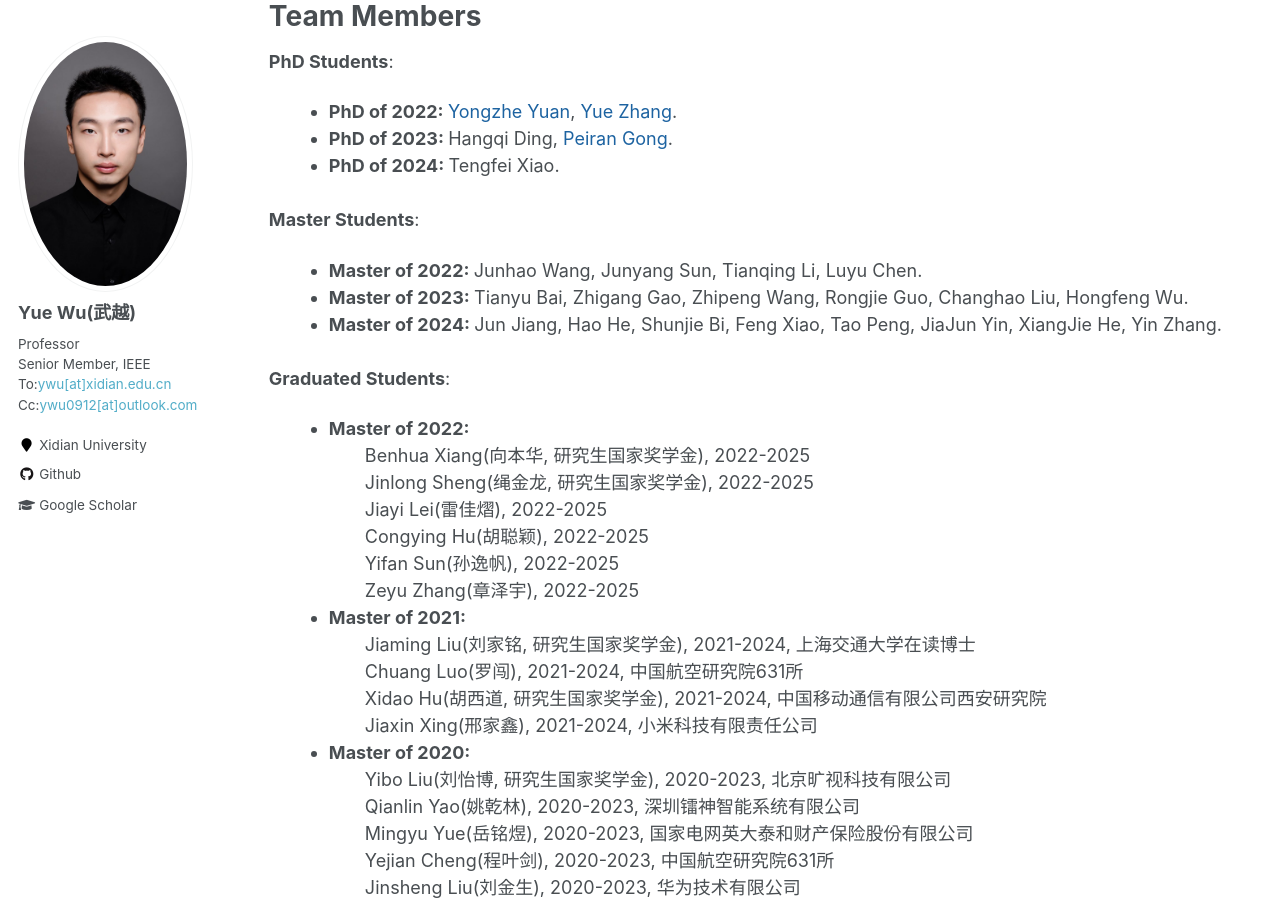
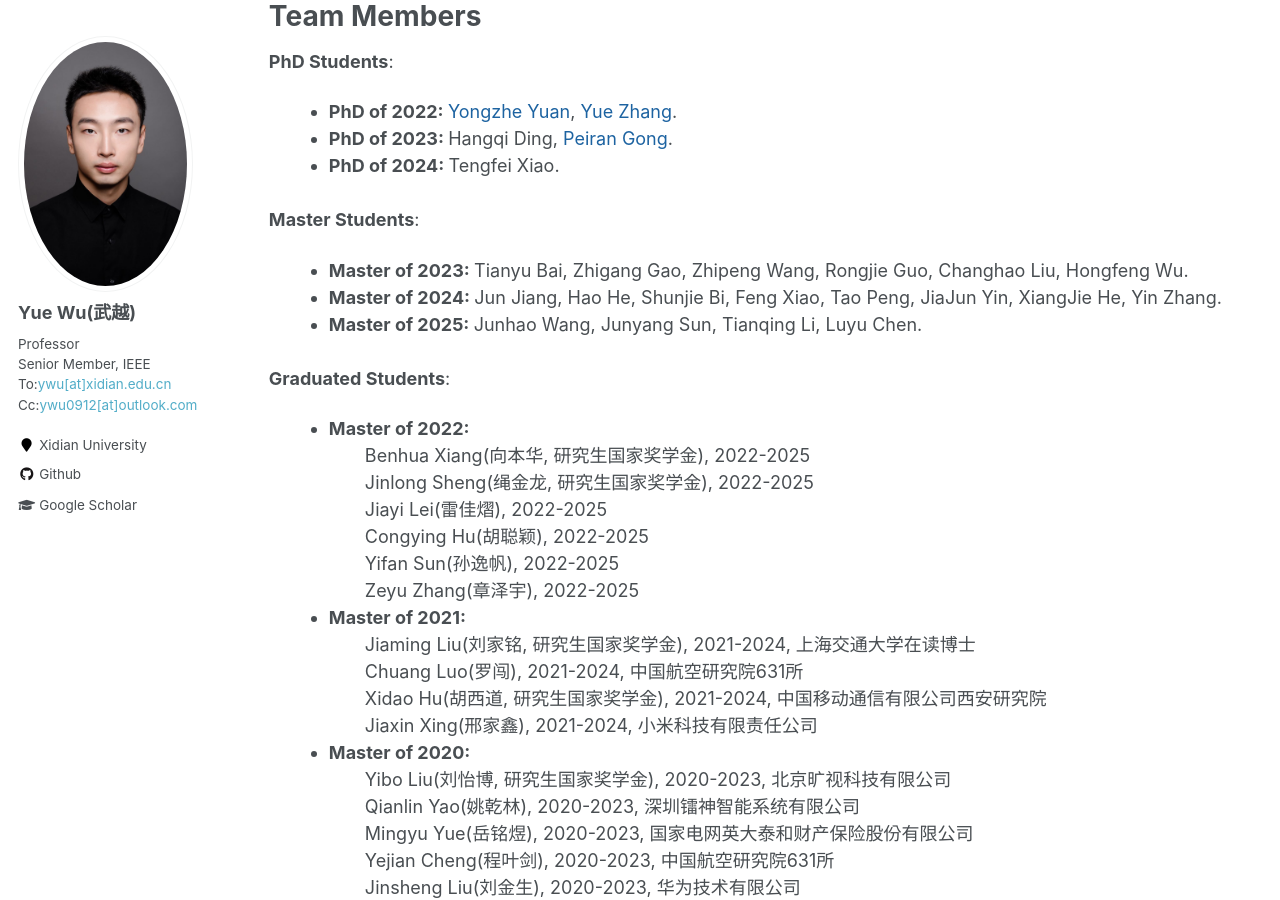
Before and after one commit to ywuchina/ywuchina.github.io, a Jekyll site: the page built from _pages/home.md, in a window 1280 px wide and 900 px high, scrolled down 5166 px. Built offline with Jekyll 4.4.1, drawn with Linux system fonts in a browser that asks for light colours; some of the changed lines change nothing that is shown.

Commit message:
Update team.html

```diff
--- a/_includes/team.html
+++ b/_includes/team.html
@@ -42,12 +42,6 @@ Master of 2024: Jun Jiang(江君), Hao He(何昊), Shunjie Bi(毕顺杰), Yuhang
 <ul>
     <li style="margin-bottom: 1.5;">
         <span>
-            <b>Master of 2022: </b>
-            Junhao Wang, Junyang Sun, Tianqing Li, Luyu Chen.
-        </span>
-    </li>
-    <li style="margin-bottom: 1.5;">
-        <span>
             <b>Master of 2023: </b> Tianyu Bai, Zhigang Gao, Zhipeng Wang, Rongjie Guo, Changhao Liu, Hongfeng Wu.
         </span>
     </li>
@@ -55,6 +49,12 @@ Master of 2024: Jun Jiang(江君), Hao He(何昊), Shunjie Bi(毕顺杰), Yuhang
         <span>
             <b>Master of 2024: </b> Jun Jiang, Hao He, Shunjie Bi, Feng Xiao, Tao Peng, JiaJun Yin, XiangJie He, Yin Zhang.
         </span>
+    </li>
+    <li style="margin-bottom: 1.5;">
+        <span>
+            <b>Master of 2025: </b>
+            Junhao Wang, Junyang Sun, Tianqing Li, Luyu Chen.
+      </span>
     </li>
 </ul>
 
```
